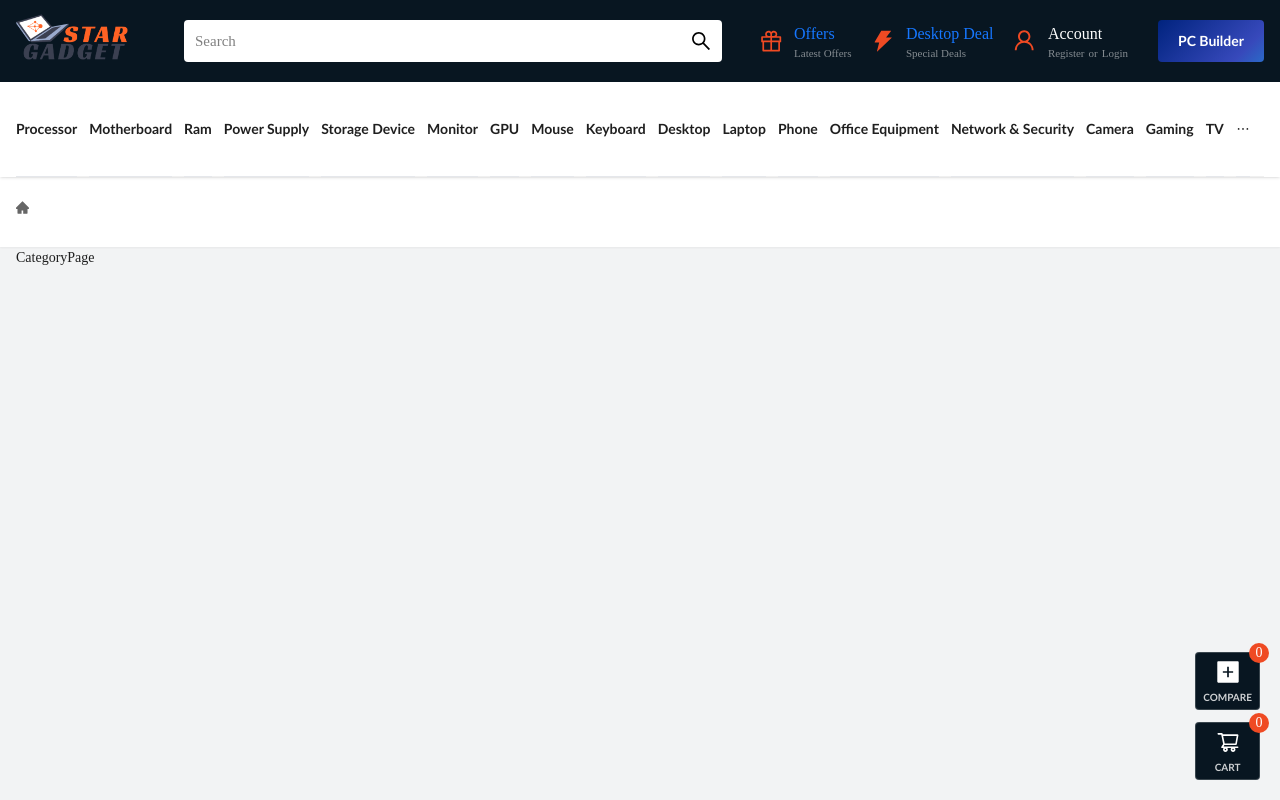
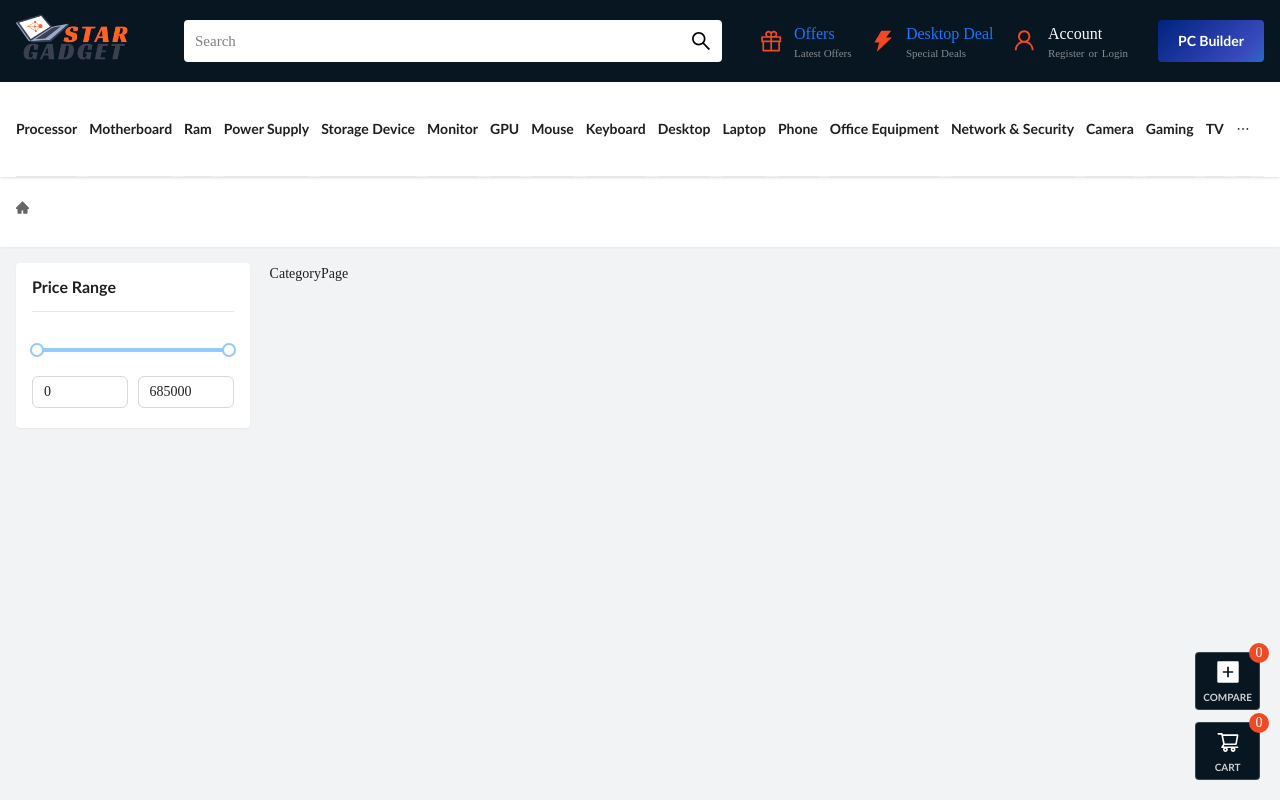
Before and after one commit to ShahariarRahman/stargadget, a Next.js app: page / in a window 1280 px wide. Shown: the top 800 px of the page. Built offline with nearby package versions, Linux system fonts and the light colour scheme.

Commit message:
FilterLayout: PriceRange

```diff
--- /dev/null
+++ b/src/components/Layouts/FilterLayout.js
@@ -0,0 +1,16 @@
+import PriceRange from "@/components/UI/shared/Filter/PriceRange";
+import { filteringOptions } from "@/utils/constant/filteringOptions";
+const { priceRange } = filteringOptions;
+
+export default function FilterLayout({ children }) {
+  return (
+    <div className="mt-4 lg:grid grid-cols-5 gap-5">
+      <div className="col-span-1 hidden lg:block">
+        <PriceRange options={priceRange} />
+      </div>
+      <div className="col-span-4">
+        <div className="flex flex-col justify-between">{children}</div>
+      </div>
+    </div>
+  );
+}
--- /dev/null
+++ b/src/components/UI/shared/Filter/PriceRange.js
@@ -0,0 +1,28 @@
+import { Input, Slider } from "antd";
+import { useState } from "react";
+
+export default function PriceRange({ options }) {
+  const { defaultRange, maxRange } = options;
+  const [range, setRange] = useState(defaultRange);
+
+  return (
+    <div className="bg-white px-4 pt-3 pb-5 rounded shadow-sm">
+      <h3 className="text-base my-auto font-semibold border-b pb-3">
+        Price Range
+      </h3>
+      <Slider
+        tooltip={{ formatter: null }}
+        onChange={(values) => setRange(values)}
+        className="mt-8 mb-5"
+        min={maxRange[0]}
+        max={maxRange[1]}
+        range
+        value={range}
+      />
+      <div className="flex justify-between space-x-2">
+        <Input value={range[0]} className="w-24" />
+        <Input value={range[1]} className="w-24" />
+      </div>
+    </div>
+  );
+}
--- a/src/pages/[...category]/index.js
+++ b/src/pages/[...category]/index.js
@@ -1,5 +1,6 @@
 import RootLayout from "@/components/Layouts/RootLayout";
 import BreadcrumbLayout from "@/components/Layouts/BreadcrumbLayout";
+import FilterLayout from "@/components/Layouts/FilterLayout";
 import { navItems } from "@/utils/constant/navItems";
 import { helpers } from "@/utils/helpers";
 
@@ -21,7 +22,7 @@ CategoryPage.getLayout = function getLayout(page) {
   return (
     <RootLayout title={title} description={description}>
       <BreadcrumbLayout container content={content} navItems={breadcrumbItems}>
-        {page}
+        <FilterLayout>{page}</FilterLayout>
       </BreadcrumbLayout>
     </RootLayout>
   );
--- /dev/null
+++ b/src/utils/constant/filteringOptions.js
@@ -0,0 +1,6 @@
+export const filteringOptions = {
+  priceRange: {
+    maxRange: [0, 685000],
+    defaultRange: [0, 685000],
+  },
+};
```
